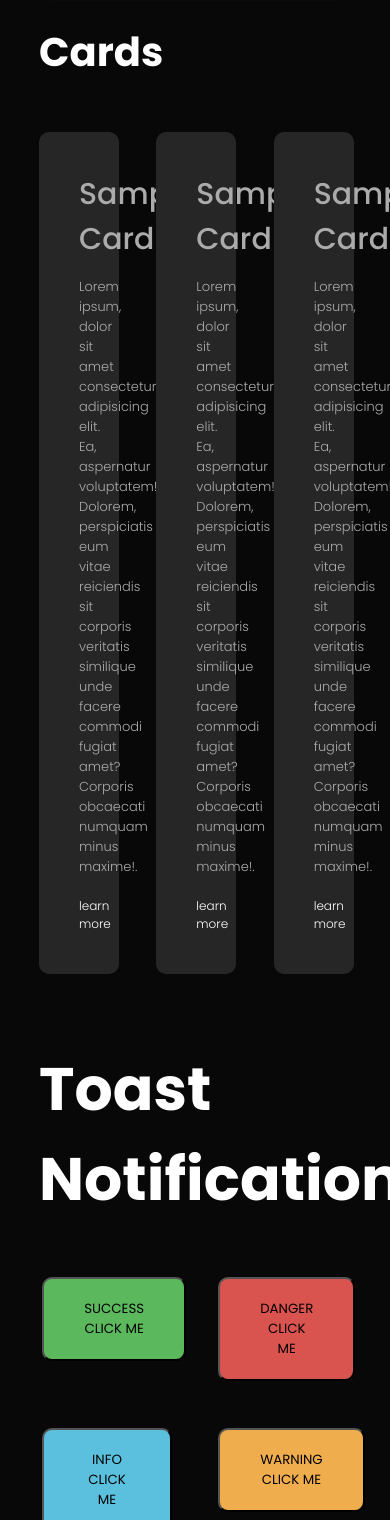
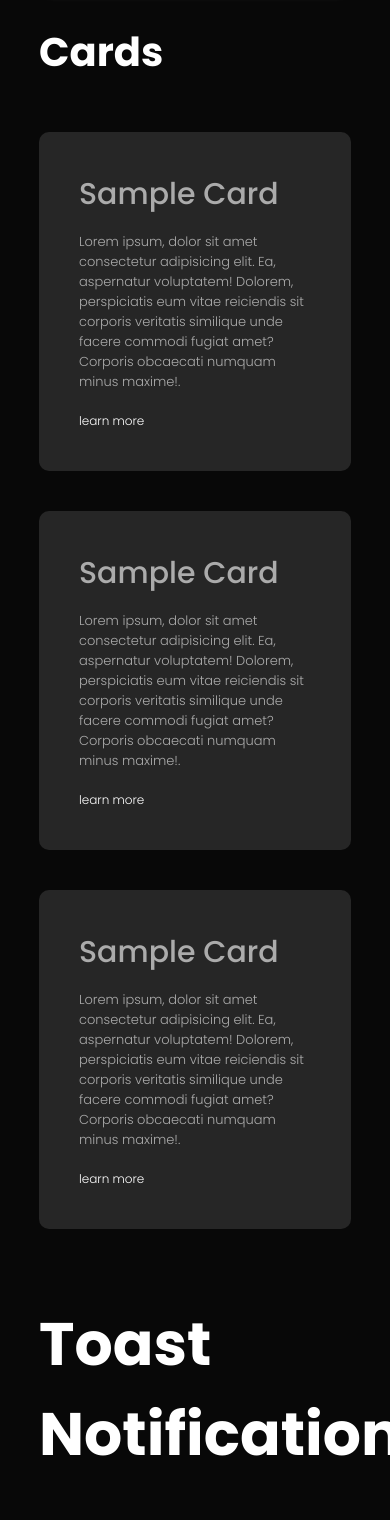
Before and after one commit to bisaisgithub/portfolio, a Next.js app: page /sample-components in a window 390 px wide. Shown: the part 300-1820 px from the top of the page. Built offline with nearby package versions, Linux system fonts and the light colour scheme.

Commit message:
fix responsive sample component

```diff
--- a/components/notification/ButtonToast.js
+++ b/components/notification/ButtonToast.js
@@ -1,7 +1,6 @@
 import styles from '../../styles/ButtonToast.module.scss';
 
 const ButtonToast = ({children, handleClick, color}) => {
-  console.log('color', color)
   return (<button
     className={styles.button}
     style={{backgroundColor: color  }}
--- a/styles/ToastNotification.module.scss
+++ b/styles/ToastNotification.module.scss
@@ -49,7 +49,7 @@
 }
 
 .bottomRight{
-  bottom: 1rem;
+  top: 1rem;
   right: 1rem;
   animation: toast-in-right .7s;
 }
--- a/styles/sample-components/SampleCard.module.scss
+++ b/styles/sample-components/SampleCard.module.scss
@@ -10,7 +10,7 @@
     }
     .servicesList{
       display: grid;
-      grid-template-columns: repeat(auto-fit, minmax(50px, 1fr));
+      grid-template-columns: repeat(auto-fit, minmax(250px, 1fr));
       grid-gap: 40px;
       margin-top: 50px;
       div{
--- a/styles/sample-components/SampleToastNotification.module.scss
+++ b/styles/sample-components/SampleToastNotification.module.scss
@@ -1,5 +1,5 @@
 .sampleToastNotification{
-  padding: 0px 10% 0 10%;
+  padding: 0px 10% 70px 10%;
   .container{
     .subTitle{
       font-size: 60px;
```
